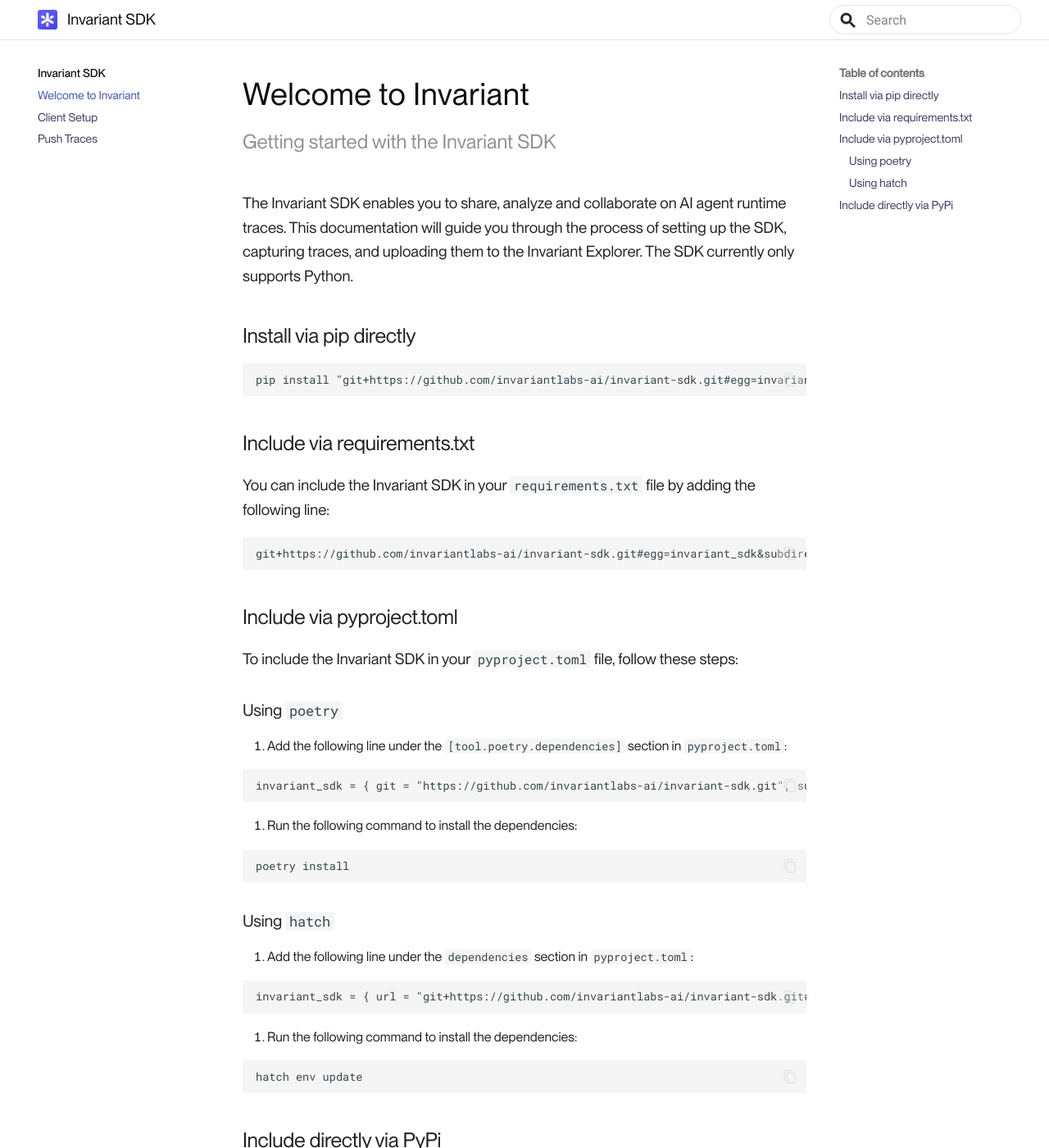
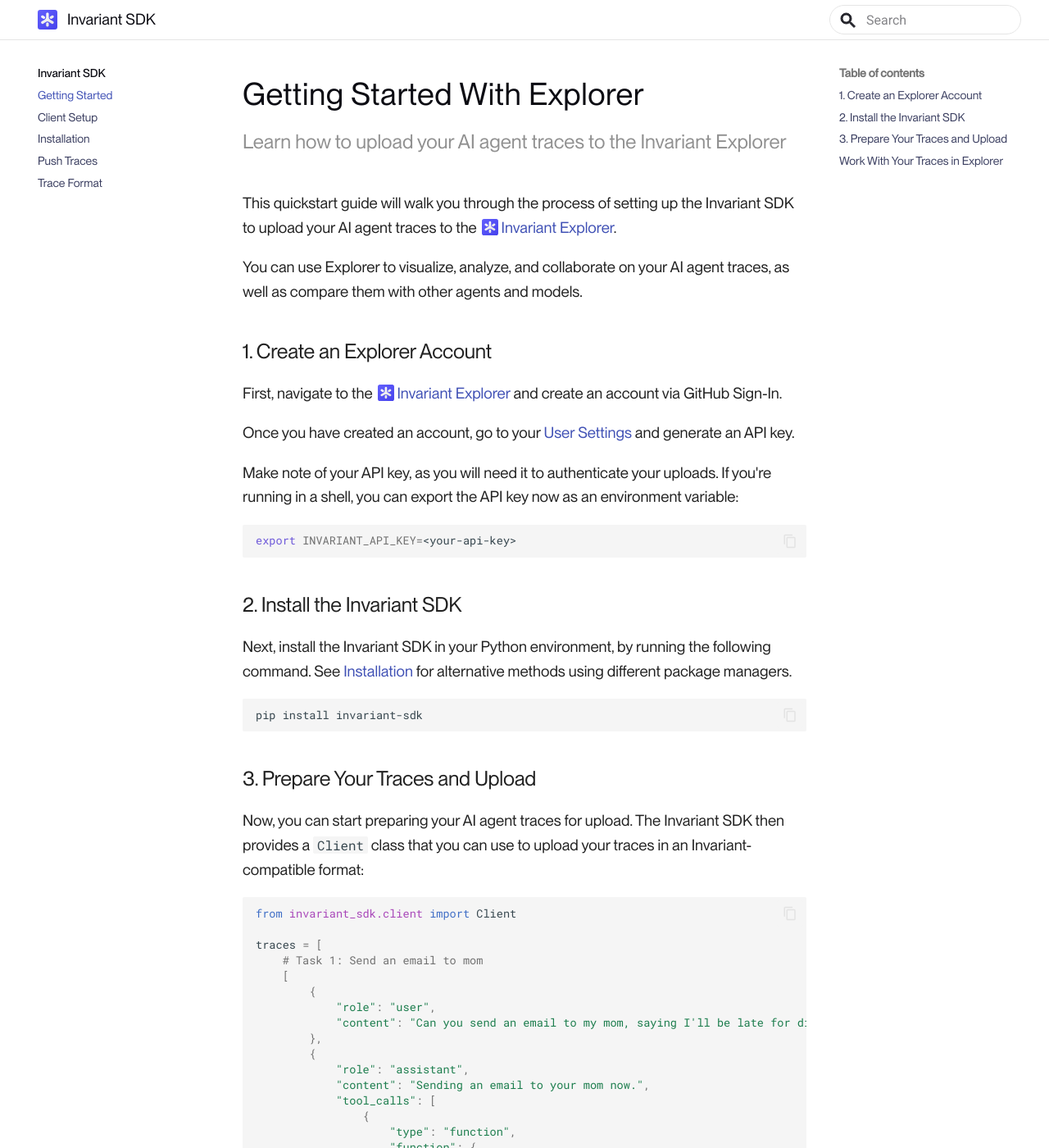
Before and after one commit to invariantlabs-ai/invariant-sdk, an MkDocs documentation site: the page built from docs/docs/index.md, in a window 1280 px wide and 1400 px high. Shown: the whole window at 82% size. Built offline with MkDocs 1.6.1 and Material for MkDocs 9.7.7, drawn with Linux system fonts in a browser that asks for light colours; some of the changed text lies outside the part shown.

Commit message:
docs update

````diff
--- a/docs/docs/assets/invariant.css
+++ b/docs/docs/assets/invariant.css
@@ -125,6 +125,10 @@
     margin-bottom: 20pt;
 }
 
+.md-footer {
+    margin-top: 220pt;
+}
+
 .md-footer-invariant {
     display: flex;
     flex-direction: row;
@@ -143,3 +147,73 @@
     color: grey;
     opacity: 0.7;
 }
+
+img.inline-invariant {
+    width: 15pt;
+    position: relative;
+    top: 0.2em;
+    margin-left: 0.1em;
+}
+
+.tiles {
+    display: flex;
+    flex-wrap: wrap;
+    margin-top: 20pt;
+    margin: -10pt;
+}
+
+a.tile {
+    display: inline-block;
+    flex: 1;
+    min-width: 228pt;
+    background-color: rgb(239, 239, 239);
+    border-radius: 5pt;
+    padding: 10pt;
+    margin: 10pt;
+    transition: background-color 0.2s;
+}
+
+a.tile:hover {
+    text-decoration: none;
+    background-color: rgb(225, 225, 225);
+}
+
+a.tile span {
+    display: block;
+    margin-top: 5pt;
+    color: #3A3E60;
+}
+
+a.tile span:nth-child(2) {
+    font-size: 12pt;
+    font-weight: 500;
+    opacity: 0.8;
+}
+
+.spacer {
+    height: 220pt;
+}
+
+strong {
+    font-weight: 600 !important;
+    font-family: NeueMontreal, system-ui, -apple-system, BlinkMacSystemFont, "Segoe UI", Roboto, Oxygen, Ubuntu, Cantarell, "Open Sans", "Helvetica Neue", sans-serif;
+}
+
+blockquote {
+    background-color: #fdfdfd;
+    border-left: 0.5pt solid #3E3AFF !important;
+    border-radius: 5pt;
+    font-size: 12pt;
+    border: 1pt solid #3E3AFF;
+    color: black;
+}
+
+blockquote pre {
+    position: relative;
+    margin-left: -9.5pt;
+}
+
+blockquote p {
+    font-size: 12pt !important;
+    color: #3A3E60;
+}
--- a/docs/docs/index.md
+++ b/docs/docs/index.md
@@ -1,49 +1,104 @@
-# Welcome to Invariant
+---
+title: Getting Started
+---
 
-<div class='subtitle'>Getting started with the Invariant SDK</div>
+# Getting Started With Explorer
 
-The Invariant SDK enables you to share, analyze and collaborate on AI agent runtime traces. This documentation will guide you through the process of setting up the SDK, capturing traces, and uploading them to the Invariant Explorer. The SDK currently only supports Python.
+<div class='subtitle'>Learn how to upload your AI agent traces to the Invariant Explorer</div>
 
-## Install via pip directly
+This quickstart guide will walk you through the process of setting up the Invariant SDK to upload your AI agent traces to the <img class='inline-invariant' src="assets/logo.svg"/> [Invariant Explorer](https://explorer.invariantlabs.ai).
+
+You can use Explorer to visualize, analyze, and collaborate on your AI agent traces, as well as compare them with other agents and models.
+
+## 1. Create an Explorer Account
+
+First, navigate to the <img class='inline-invariant' src="assets/logo.svg"/> [Invariant Explorer](https://explorer.invariantlabs.ai) and create an account via GitHub Sign-In.
+
+Once you have created an account, go to your [User Settings](https://explorer.invariantlabs.ai/settings) and generate an API key.
+
+Make note of your API key, as you will need it to authenticate your uploads. If you're running in a shell, you can export the API key now as an environment variable:
+
 ```bash
-pip install "git+https://github.com/invariantlabs-ai/invariant-sdk.git#egg=invariant_sdk&subdirectory=python"
+export INVARIANT_API_KEY=<your-api-key>
 ```
 
-## Include via requirements.txt
-You can include the Invariant SDK in your `requirements.txt` file by adding the following line:
+## 2. Install the Invariant SDK
+
+Next, install the Invariant SDK in your Python environment, by running the following command. See [Installation](installation.md) for alternative methods using different package managers.
+
+```bash
+pip install invariant-sdk
+```
+
+## 3. Prepare Your Traces and Upload
+
+Now, you can start preparing your AI agent traces for upload. The Invariant SDK then provides a `Client` class that you can use to upload your traces in an Invariant-compatible format:
+
+```python
+from invariant_sdk.client import Client
+
+traces = [
+    # Task 1: Send an email to mom
+    [
+        {
+            "role": "user",
+            "content": "Can you send an email to my mom, saying I'll be late for dinner?",
+        },
+        {
+            "role": "assistant",
+            "content": "Sending an email to your mom now.",
+            "tool_calls": [
+                {
+                    "type": "function",
+                    "function": {
+                        "name": "send_email",
+                        "arguments": {
+                            "to": "mom@mail.com",
+                            "subject": "Running late, sorry!",
+                        }
+                    }
+                }
+            ]
+        }
+    ]
+]
+
+client = Client()
+client.create_request_and_push_trace(traces, dataset="my-first-dataset")
+```
+
+## Work With Your Traces in Explorer
+
+You can now navigate to the following URL to view your uploaded traces:
 
 ```
-git+https://github.com/invariantlabs-ai/invariant-sdk.git#egg=invariant_sdk&subdirectory=python
+https://explorer.invariantlabs.ai/<your_username>/my-first-dataset/t/1
 ```
 
-## Include via pyproject.toml
-To include the Invariant SDK in your `pyproject.toml` file, follow these steps:
+You can also use the Invariant Explorer to analyze your traces, compare them with other agents, and collaborate with your team.
 
-### Using `poetry`
-1. Add the following line under the `[tool.poetry.dependencies]` section in `pyproject.toml`:
+To learn more about what you can do with Explorer, check out any of the following chapters:
 
-```toml
-invariant_sdk = { git = "https://github.com/invariantlabs-ai/invariant-sdk.git", subdirectory = "python" }
-```
+<div class='tiles'>
 
-2. Run the following command to install the dependencies:
+<a href="client_setup.html" class='tile'>
+    <span class='tile-title'>Explore the API →</span>
+    <span class='tile-description'>Learn more about the Invariant API and how to upload your traces</span>
+</a>
 
-```bash
-poetry install
-```
+<a href="traces.html" class='tile'>
+    <span class='tile-title'>Trace Format →</span>
+    <span class='tile-description'>Learn about the Invariant trace format and how to structure your traces for ingestion</span>
+</a>
 
-### Using `hatch`
-1. Add the following line under the `dependencies` section in `pyproject.toml`:
+<a href="client_setup.html" class='tile'>
+    <span class='tile-title'>Client Setup →</span>
+    <span class='tile-description'>Setting up endpoints and authentication for the Invariant SDK</span>
+</a>
 
-```toml
-invariant_sdk = { url = "git+https://github.com/invariantlabs-ai/invariant-sdk.git#egg=invariant_sdk&subdirectory=python" }
-```
+<a href="push_traces.html" class='tile'>
+    <span class='tile-title'>Pushing Traces →</span>
+    <span class='tile-description'>Learn about traces, datasets and annotations.</span>
+</a>
 
-2. Run the following command to install the dependencies:
-
-```bash
-hatch env update
-```
-
-## Include directly via PyPi
-Coming soon!
+</div>
--- /dev/null
+++ b/docs/docs/installation.md
@@ -0,0 +1,49 @@
+# Installation
+
+<div class='subtitle'>Installing the Invariant SDK for Python</div>
+
+The Invariant SDK enables you to share, analyze and collaborate on AI agent runtime traces. This documentation will guide you through the process of setting up the SDK, capturing traces, and uploading them to the Invariant Explorer. The SDK currently only supports Python.
+
+## Install via pip directly
+```bash
+pip install "git+https://github.com/invariantlabs-ai/invariant-sdk.git#egg=invariant_sdk&subdirectory=python"
+```
+
+## Include via requirements.txt
+You can include the Invariant SDK in your `requirements.txt` file by adding the following line:
+
+```
+git+https://github.com/invariantlabs-ai/invariant-sdk.git#egg=invariant_sdk&subdirectory=python
+```
+
+## Include via pyproject.toml
+To include the Invariant SDK in your `pyproject.toml` file, follow these steps:
+
+### Using `poetry`
+1. Add the following line under the `[tool.poetry.dependencies]` section in `pyproject.toml`:
+
+```toml
+invariant_sdk = { git = "https://github.com/invariantlabs-ai/invariant-sdk.git", subdirectory = "python" }
+```
+
+2. Run the following command to install the dependencies:
+
+```bash
+poetry install
+```
+
+### Using `hatch`
+1. Add the following line under the `dependencies` section in `pyproject.toml`:
+
+```toml
+invariant_sdk = { url = "git+https://github.com/invariantlabs-ai/invariant-sdk.git#egg=invariant_sdk&subdirectory=python" }
+```
+
+2. Run the following command to install the dependencies:
+
+```bash
+hatch env update
+```
+
+## Include directly via PyPi
+Coming soon!
--- /dev/null
+++ b/docs/docs/traces.md
@@ -0,0 +1,119 @@
+# Trace Format
+
+The Invariant stack works with agent traces that are sequences of events like messages, tool calls and environment outputs.
+
+The required format is largely based on the [OpenAI chat data structures](https://platform.openai.com/docs/api-reference/chat/create) with [function calling](https://platform.openai.com/docs/guides/function-calling).
+
+This documents shows pseudo-code based class definitions to illustrate, but trace data is expected to be in JSON format.
+
+### `Event`
+
+```python
+class Event:
+    role: str
+    content: Optional[str]
+    tool_calls: Optional[list[ToolCall]]
+```
+
+* `role (str)`: The role of the event, e.g., `user`, `assistant`, `system` or something else.
+
+* `content (str)`: The content of the event, e.g., agent reasoning and intermediate results.
+
+* `tool_calls (Optional[List[ToolCall]])`: A list of tool calls made by the agent at this point in time.
+
+
+> Example
+    ```json
+    { "role": "user", "content": "Hello, how are you?" }
+    ```
+
+### `ToolCall`
+
+```python
+class ToolCall:
+    id: str
+    type: str
+    function: Function
+
+class Function:
+    name: str
+    arguments: dict
+```
+
+* `id (str)`: A unique identifier for the tool call.
+* `type (str)`: The type of the tool call, e.g., `function`.
+* `function (Function)`: The function call made by the agent.
+    * `name (str)`: The name of the function called.
+    * `arguments (Dict[str, Any])`: The arguments passed to the function, encoded as a JSON dictionary.
+
+> Example
+    ```json
+    {
+        "id": "1",
+        "type": "function",
+        "function": {
+            "name": "get_inbox",
+            "arguments": {
+                "n": 10
+            }
+        }
+    }
+    ```
+
+### `ToolOutput`
+
+```python
+class ToolOutput(Event):
+    role: str
+    content: str
+    tool_call_id: Optional[str]
+```
+
+* `role (str)`: The role of the event, e.g., `tool`.
+* `content (str)`: The content of the tool output, e.g., the result of a function call.
+* `tool_call_id (Optional[str])`: The identifier of a previous ToolCall that this output corresponds to.
+
+> Example
+    ```json
+    {
+        "role": "tool",
+        "tool_call_id": "1",
+        "content": "1. Subject: Hello, From: Alice, Date: 2024-01-01, 2. Subject: Meeting, From: Bob, Date: 2024-01-02"
+    }
+    ```
+
+### Example
+
+The format suitable for the Invariant SDK is a list of `Event` objects. Here is an example of a trace with a user asking for their inbox, the assistant fetching the inbox, and the assistant listing the inbox contents.
+
+```json
+[
+    {
+        "role": "user",
+        "content": "What's in my inbox?"
+    },
+    {
+        "role": "assistant",
+        "content": "Here are the latest emails.",
+        "tool_calls": [
+            {
+                "id": "1",
+                "type": "function",
+                "function": {
+                    "name": "get_inbox",
+                    "arguments": {}
+                }
+            }
+        ]
+    },
+    {
+        "role": "tool",
+        "tool_call_id": "1",
+        "content": "1. Subject: Hello, From: Alice, Date: 2024-01-0, 2. Subject: Meeting, From: Bob, Date: 2024-01-02"
+    },
+    {
+        "role": "assistant",
+        "content": "You have 2 new emails."
+    }
+]
+```
--- a/docs/mkdocs.yml
+++ b/docs/mkdocs.yml
@@ -8,3 +8,12 @@
 extra_css:
   - assets/invariant.css
 use_directory_urls: false
+
+markdown_extensions:
+  - pymdownx.highlight:
+      anchor_linenums: true
+      line_spans: __span
+      pygments_lang_class: true
+  - pymdownx.inlinehilite
+  - pymdownx.snippets
+  - pymdownx.superfences
````
Also changed, not shown: example.py (added, +30 -0 lines).
